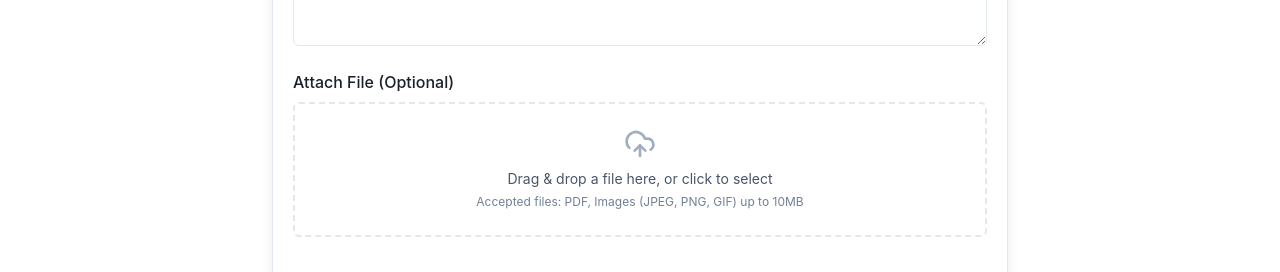
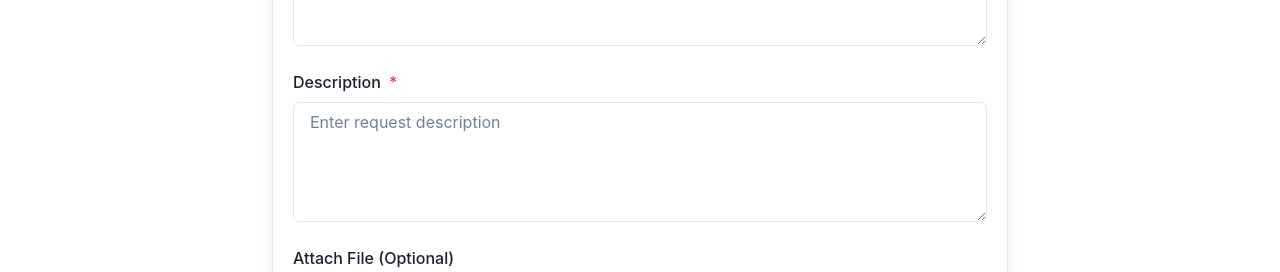
Before and after one commit to raohiteshyadav/frontend-master, a React (Create React App) app: page /service-request in a window 1280 px wide. Shown: the part 659-931 px from the top of the page. Built offline with nearby package versions, Linux system fonts and the light colour scheme; no server answers; sample sign-in values are in the browser's storage.

Commit message:
on behalf of added

```diff
--- a/src/components/ServiceRequestForm.js
+++ b/src/components/ServiceRequestForm.js
@@ -27,12 +27,14 @@ import { useNavigate } from "react-router-dom";
 import { X } from "lucide-react";
 import MediaUploader from "./mediaUploader";
 import MediaPreview from "./mediaPreview";
+import { useAuth } from "../providers/authProvider";
 
 const apiIp = process.env.REACT_APP_API_IP;
 
 const ServiceRequestForm = () => {
   const navigate = useNavigate();
   const toast = useToast();
+  const user=useAuth();
 
   // Form state
   const [description, setDescription] = useState("");
@@ -41,11 +43,12 @@ const ServiceRequestForm = () => {
   const [subcategory, setSubcategory] = useState("");
   const [item, setItem] = useState("");
   const [attachmentId, setAttachmentId] = useState(null);
-  const [fileName, setFileName] = useState(null);
+  const [fileName,setFileName]=useState("");
 
   // States for fetched data
   const [categories, setCategories] = useState([]);
   const [subcategories, setSubcategories] = useState([]);
+  const [userId,setUserId] = useState("");
   const [items, setItems] = useState([]);
   const [loading, setLoading] = useState({
     categories: false,
@@ -231,6 +234,7 @@ const ServiceRequestForm = () => {
     }
 
     const payload = {
+      userId:userId,
       query: description,
       priority: severity,
       subCategory: selectedSubcategory.label,
@@ -346,6 +350,28 @@ const ServiceRequestForm = () => {
               />
             </FormControl>
 
+            <FormControl isRequired>
+              <FormLabel>Description </FormLabel>
+              <Textarea
+                placeholder="Enter request description"
+                value={description}
+                onChange={(e) => setDescription(e.target.value)}
+                minH="120px"
+              />
+            </FormControl>
+
+
+            {(user?.role=='it')&&
+              (<FormControl isRequired>
+              <FormLabel>On Behalf of</FormLabel>
+              <Textarea
+                placeholder="Create ticket on behalf of any user"
+                value={userId}
+                onChange={(e) => setUserId(e.target.value)}
+                minH="120px"
+              />
+            </FormControl>)}
+
             {!attachmentId ? (
               <FormControl>
                 <FormLabel>Attach File (Optional)</FormLabel>
```
